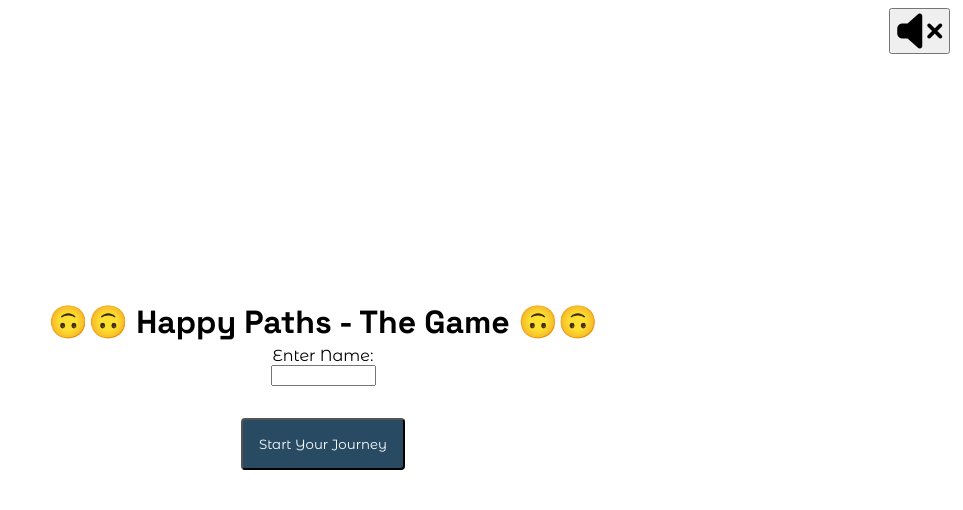
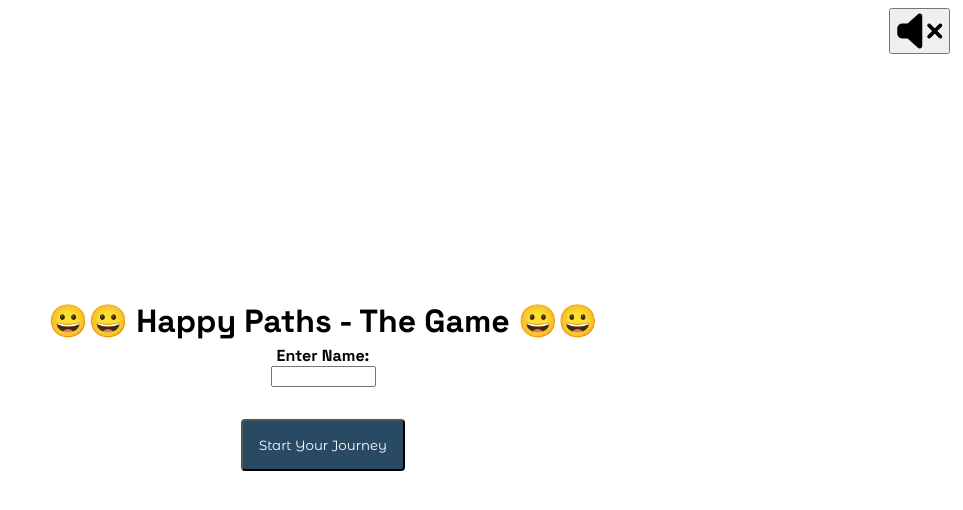
Before and after one commit to TashanDuncan/happy-paths, a Svelte app: page / in a window 1280 px wide. Shown: the top 510 px of the page, without its empty margins (317-1280 px from the left). Built offline with nearby package versions, Linux system fonts and the light colour scheme.

Commit message:
Minor styling changes

```diff
--- a/src/app.css
+++ b/src/app.css
@@ -34,6 +34,6 @@ h1 {
 }
 
 p {
-  font-family: 'Montserrat Alternates', sans-serif;
+  font-family: 'Space Grotesk', sans-serif;
   line-height: 1.5;
 }
--- a/src/lib/MainMenu.svelte
+++ b/src/lib/MainMenu.svelte
@@ -10,7 +10,7 @@
 
 {#if visible}
   <div class="main-menu">
-    <h1>🙃🙃 Happy Paths - The Game 🙃🙃</h1>
+    <h1>😀😀 Happy Paths - The Game 😀😀</h1>
     <label for="name">Enter Name:</label>
     <input
       on:input={changeName}
@@ -50,7 +50,7 @@
   }
 
   label {
-    font-family: 'Montserrat Alternates', sans-serif;
+    font-family: 'Space Grotesk', sans-serif;
   }
 
 </style>
```
